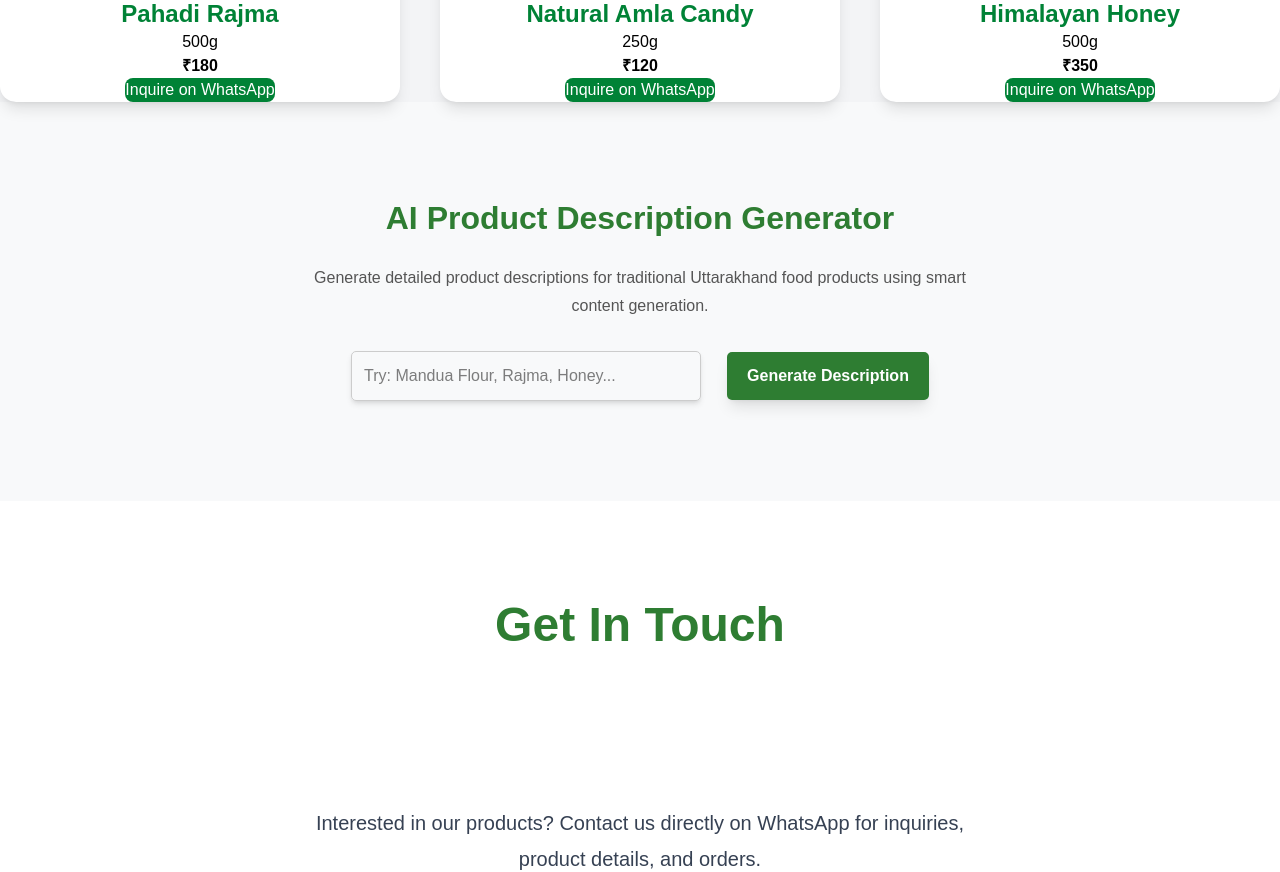
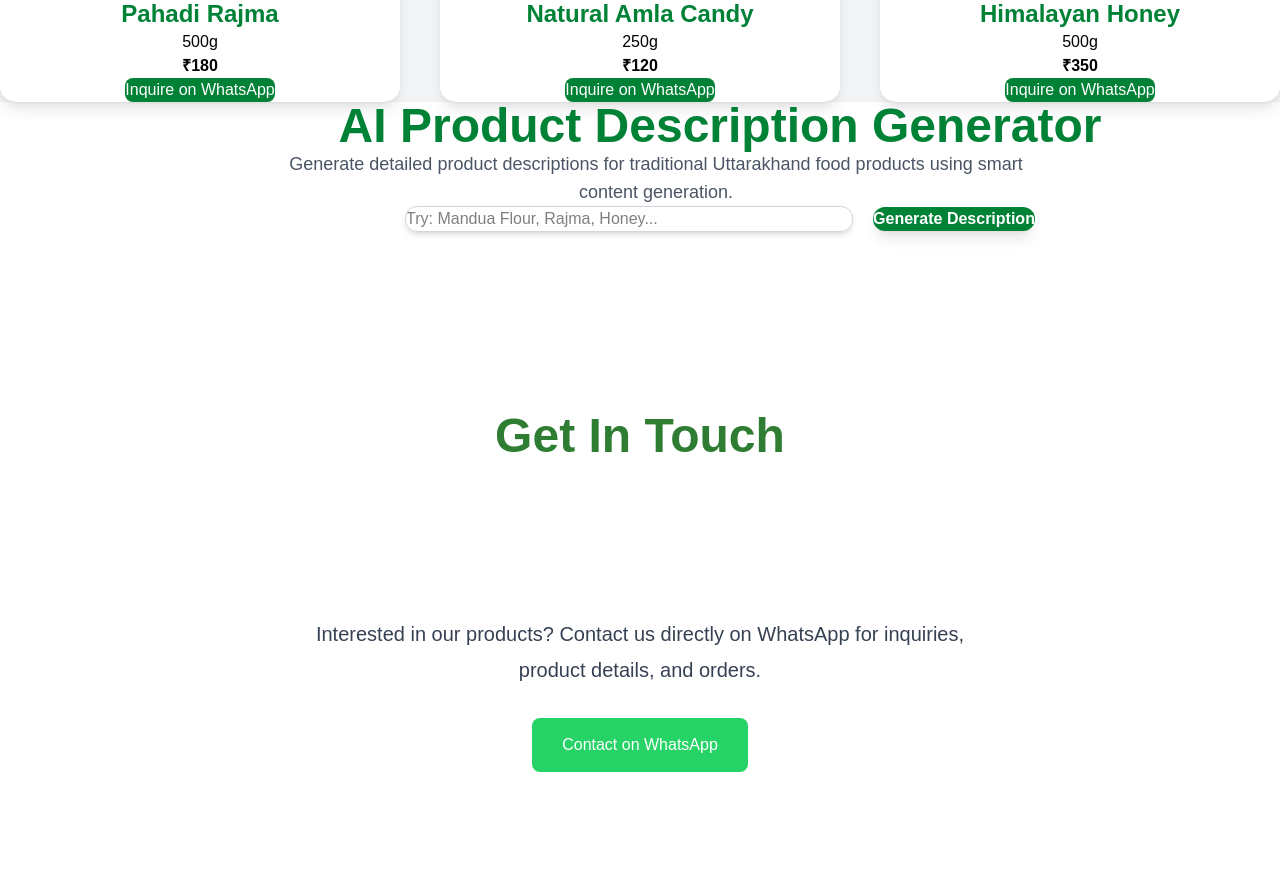
Before and after one commit to Panther-gehu/HimShakti-Food-Processing-, a React app in the folder frontend/: page / in a window 1280 px wide. Shown: the part 1933-2805 px from the top of the page. Built offline with nearby package versions, Linux system fonts and the light colour scheme; the HTML template or start-up script is replaced by a standard one.

Commit message:
Updated AIGenerator.jsx

```diff
--- a/frontend/src/Components/AIGenerator.jsx
+++ b/frontend/src/Components/AIGenerator.jsx
@@ -5,46 +5,43 @@
   const [description, setDescription] = useState("");
 
   const generateDescription = () => {
-
     const product = productName.toLowerCase().trim();
 
     if (product === "mandua flour") {
       setDescription(
         "Mandua Flour is a nutritious millet-based flour sourced from the hills of Uttarakhand. Rich in fiber, calcium, and essential nutrients, it is ideal for healthy and traditional recipes."
       );
-  }
-
-  else if (product === "jhangora") {
+    } else if (product === "jhangora") {
       setDescription(
         "Jhangora is a traditional Himalayan millet known for its light texture and high nutritional value. It is commonly used in healthy meals and desserts."
       );
-  }
-
-  else if (product === "red rice") {
+    } else if (product === "red rice") {
       setDescription(
         "Red Rice is a premium variety of rice packed with antioxidants and natural nutrients. It offers a unique flavor and supports a healthy lifestyle."
       );
-  }
-
-  else if (product === "pahadi rajma" || product === "rajma") {
+    } else if (
+      product === "pahadi rajma" ||
+      product === "rajma"
+    ) {
       setDescription(
         "Pahadi Rajma is a famous Himalayan kidney bean variety grown in Uttarakhand. Known for its rich taste, soft texture, and high protein content, it is a healthy and delicious choice for traditional Indian meals."
       );
-  }
-
-  else if (product === "natural amla candy" || product === "amla candy" || product === "amla") {
+    } else if (
+      product === "natural amla candy" ||
+      product === "amla candy" ||
+      product === "amla"
+    ) {
       setDescription(
         "Natural Amla Candy is a healthy snack made from fresh Indian gooseberries. Rich in Vitamin C and antioxidants, it supports immunity while offering a sweet and tangy flavor."
       );
-  }
-
-  else if (product === "himalayan honey" || product === "honey") {
+    } else if (
+      product === "himalayan honey" ||
+      product === "honey"
+    ) {
       setDescription(
         "Himalayan Honey is pure natural honey collected from the pristine regions of Uttarakhand. It is rich in nutrients, has a delightful taste, and serves as a natural alternative to refined sugar."
       );
-  }
-
-  else {
+    } else {
       setDescription(
         "Product not found. Please enter Mandua Flour, Jhangora, Red Rice, Pahadi Rajma, Natural Amla Candy, or Himalayan Honey."
       );
@@ -52,39 +49,45 @@
   };
 
   return (
-    <section className="ai-generator">
-      <h2 className="text-5xl font-extrabold text-green-700 mb-6">
+    <section className="pt-52 pb-24 px-6 bg-white dark:bg-gray-900 transition-colors duration-300">
+      <div className="max-w-4xl mx-auto text-center md:translate-x-68">
+        <h2 className="text-3xl md:text-5xl font-bold text-green-700 dark:text-green-400 mb-6">
           AI Product Description Generator
         </h2>
 
-
-
-      <p className="ai-subtitle">
-  Generate detailed product descriptions for traditional Uttarakhand food products using smart content generation.
+        <p className="text-lg text-gray-600 dark:text-gray-300 mb-10 max-w-3xl mx-auto">
+          Generate detailed product descriptions for traditional
+          Uttarakhand food products using smart content generation.
         </p>
 
-      <div className="flex flex-col md:flex-row justify-center items-center gap-4 mt-8">
+       <div className="flex flex-col md:flex-row justify-center items-center gap-5 max-w-4xl mx-auto">
+
           <input
             type="text"
             placeholder="Try: Mandua Flour, Rajma, Honey..."
             value={productName}
             onChange={(e) => setProductName(e.target.value)}
-    className="w-full max-w-lg px-5 py-4 rounded-xl border border-gray-300 shadow-md focus:outline-none focus:ring-2 focus:ring-green-600"
+            className="w-full max-w-md px-5 py-4 rounded-xl border border-gray-300 dark:border-gray-600 dark:bg-gray-800 dark:text-white shadow-md focus:outline-none focus:ring-2 focus:ring-green-600"
           />
 
           <button
             onClick={generateDescription}
-    className="bg-green-700 text-white px-8 py-4 rounded-xl font-semibold shadow-lg hover:bg-green-800 hover:scale-105 transition duration-300"
+            className="bg-green-700 text-white px-8 py-4 rounded-xl font-semibold shadow-lg hover:bg-green-800 transition"
           >
             Generate Description
           </button>
+
         </div>
+<div className="h-20"></div>
 
 {description && (
-        <div className="output-box">
-          <p>{description}</p>
+  <div className="bg-white dark:bg-gray-800 p-8 rounded-2xl shadow-xl border-l-4 border-green-700 text-left">
+    <p className="text-lg leading-relaxed text-gray-700 dark:text-gray-200">
+      {description}
+    </p>
   </div>
 )}
+      </div>
     </section>
   );
 }
```
Lines whose indentation alone changed are shown as unchanged.
